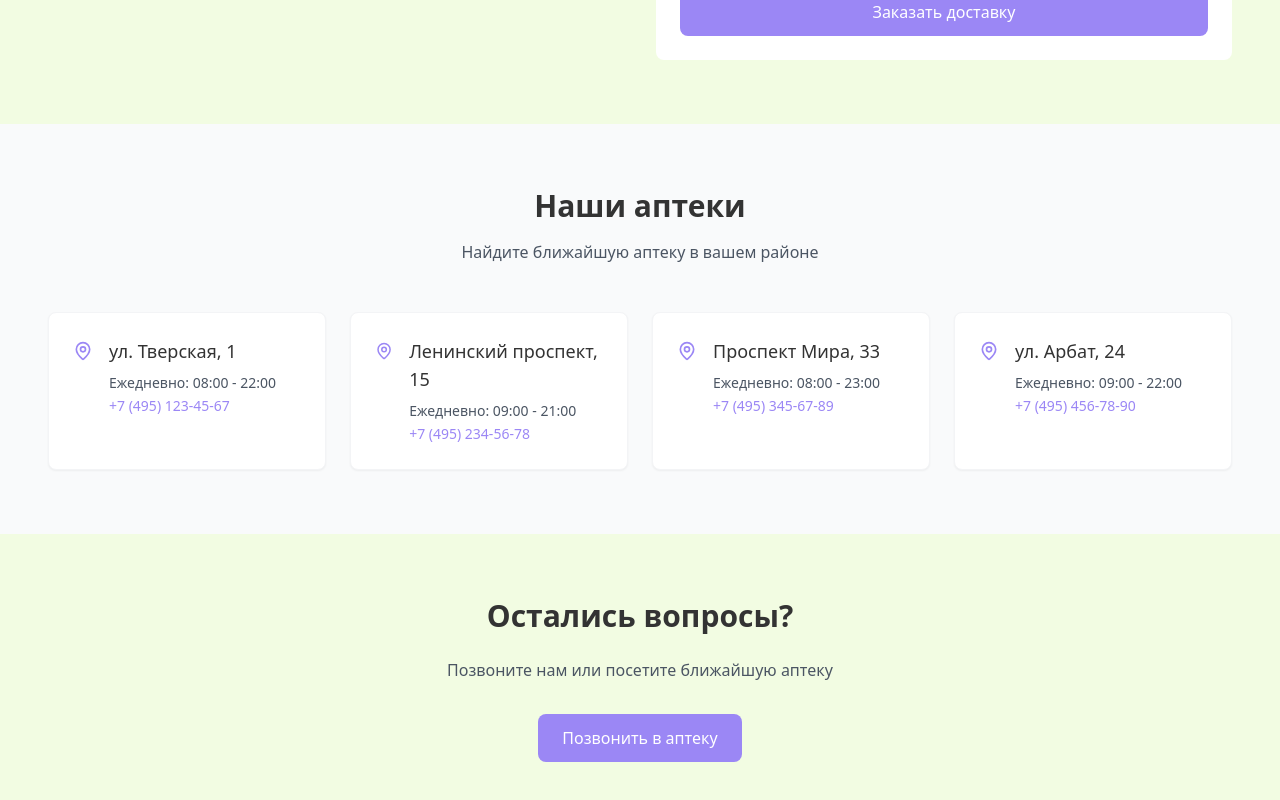
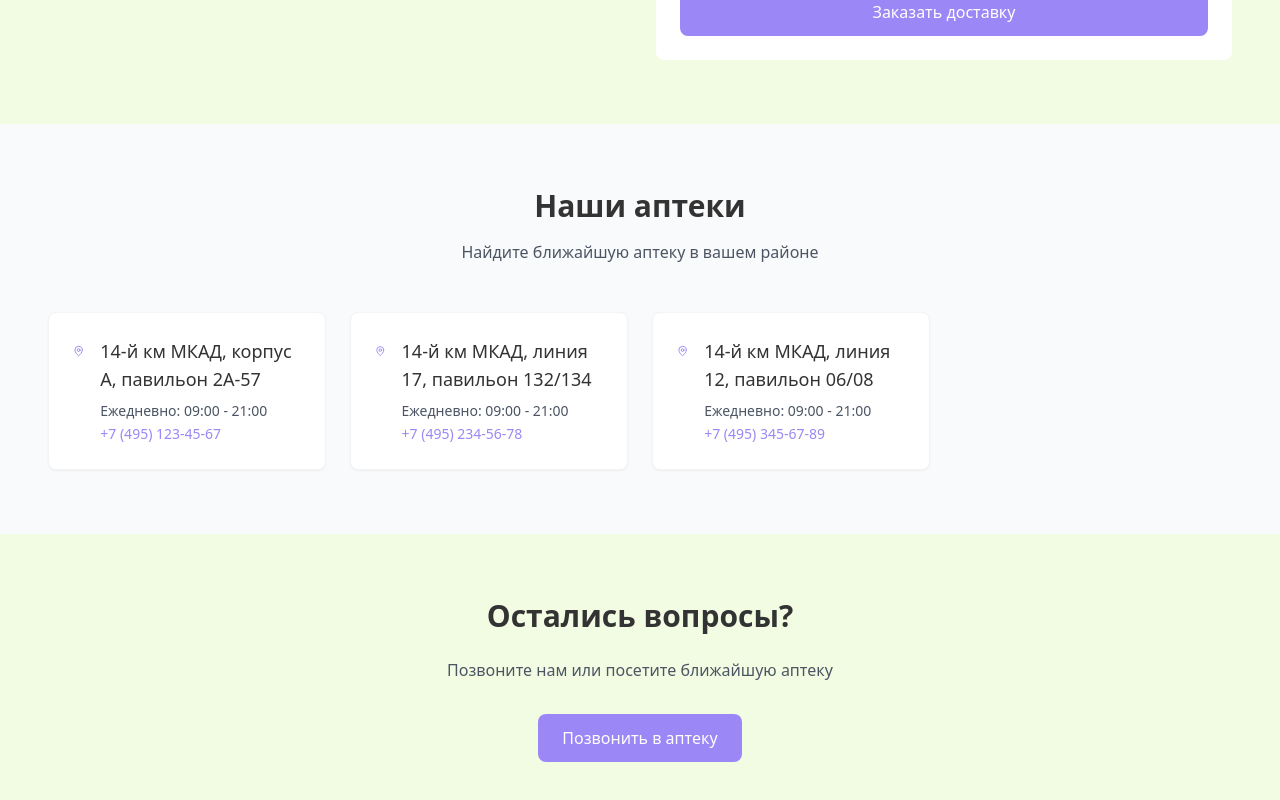
Before and after one commit to Erez770/apteka-moscow, a React (Vite) app: page / in a window 1280 px wide. Shown: the part 1952-2752 px from the top of the page. Built offline with nearby package versions, Linux system fonts and the light colour scheme.

Commit message:
Update pharmacy addresses
Changed the pharmacy addresses in the `src/pages/Index.tsx` file to the new specified locations.
[skip gpt_engineer]

```diff
--- a/src/pages/Index.tsx
+++ b/src/pages/Index.tsx
@@ -6,24 +6,19 @@ import ServiceCard from "../components/ServiceCard";
 const Index = () => {
   const locations = [
     {
-      address: "ул. Тверская, 1",
-      hours: "Ежедневно: 08:00 - 22:00",
+      address: "14-й км МКАД, корпус А, павильон 2А-57",
+      hours: "Ежедневно: 09:00 - 21:00",
       phone: "+7 (495) 123-45-67"
     },
     {
-      address: "Ленинский проспект, 15",
+      address: "14-й км МКАД, линия 17, павильон 132/134",
       hours: "Ежедневно: 09:00 - 21:00",
       phone: "+7 (495) 234-56-78"
     },
     {
-      address: "Проспект Мира, 33",
-      hours: "Ежедневно: 08:00 - 23:00",
+      address: "14-й км МКАД, линия 12, павильон 06/08",
+      hours: "Ежедневно: 09:00 - 21:00",
       phone: "+7 (495) 345-67-89"
-    },
-    {
-      address: "ул. Арбат, 24",
-      hours: "Ежедневно: 09:00 - 22:00",
-      phone: "+7 (495) 456-78-90"
     }
   ];
 
```
